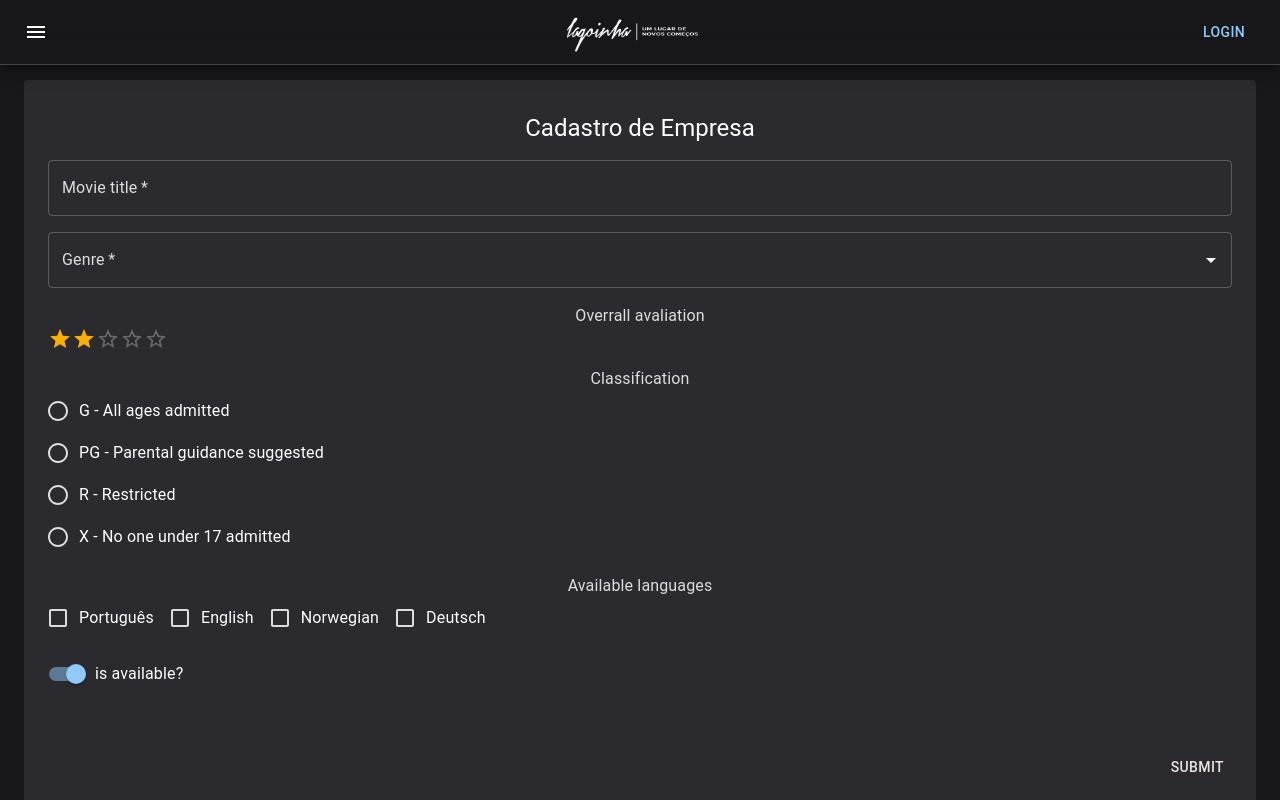
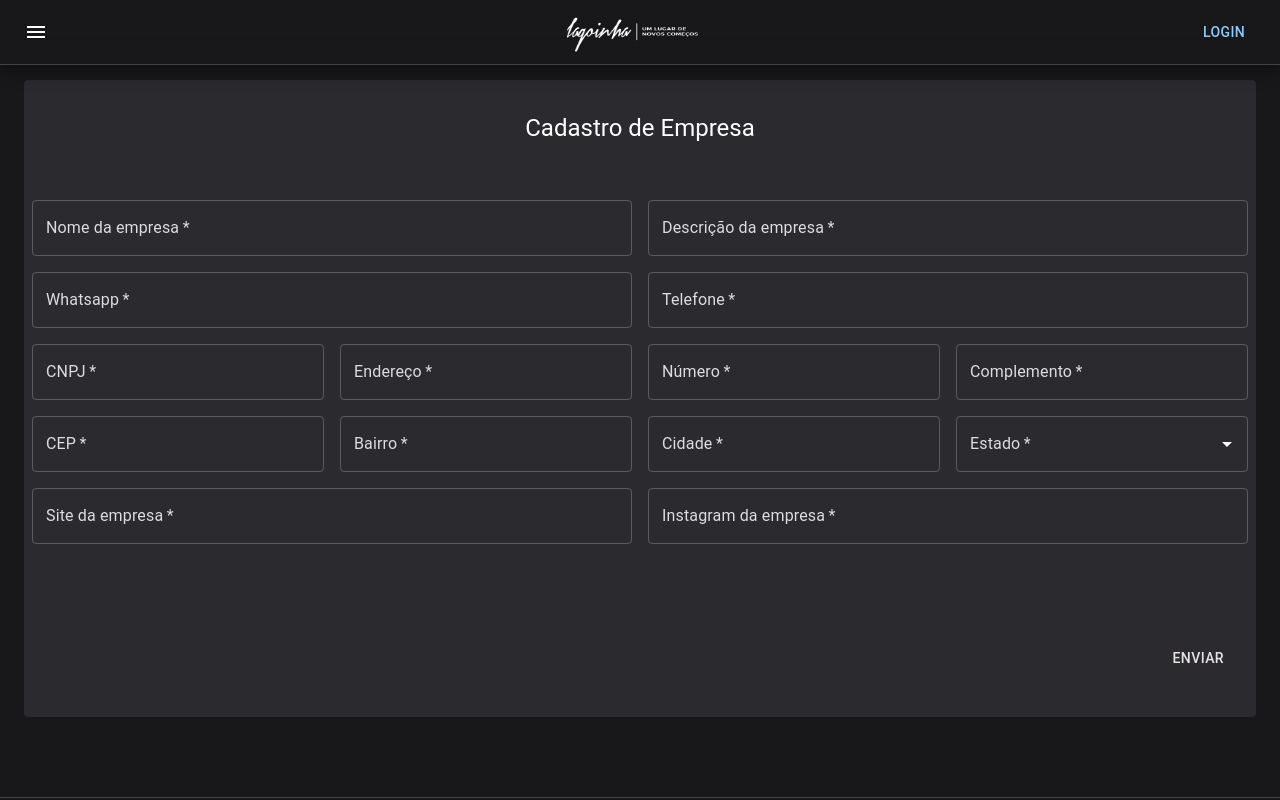
Before and after one commit to leonardo-mayrink-dev/lagoinha-jobs, a React (Vite) app: page /empresa in a window 1280 px wide. Shown: the top 800 px of the page. Built offline with nearby package versions, Linux system fonts and the light colour scheme.

Commit message:
updating styles

```diff
--- a/src/components/CustomForm/CadastroEmpresaForm.tsx
+++ b/src/components/CustomForm/CadastroEmpresaForm.tsx
@@ -1,10 +1,12 @@
 import {
   Autocomplete,
+  Box,
   Checkbox,
   FormControl,
   FormControlLabel,
   FormGroup,
   FormLabel,
+  Grid,
   Paper,
   Radio,
   RadioGroup,
@@ -93,8 +95,9 @@ export function CadastroEmpresaForm() {
     setClassification(null);
     setIsAvailable(true);
   };
+
   return (
-    <Paper elevation={0}>
+    <Paper elevation={0} >
       <CustomForm
         // props for form
         action="#"
@@ -103,29 +106,253 @@ export function CadastroEmpresaForm() {
         // grid props
         container
         gap={2}
-        px={3}
+        px={1}
         py={4}
-        justifyContent={"end"}
+        // justifyContent={"end"}
         flexDirection={"column"}
+      // sx={{ m: 1, width: '60ch' }}
+
       >
         {/* Form title */}
         <Typography variant="h5">Cadastro de Empresa</Typography>
 
+
+
         {/* Text input */}
         {/* https://mui.com/material-ui/react-text-field/ */}
-        <FormControl sx={{ width: "100%" }}>
+        {/* <FormControl sx={{ width: "100%"}}  >
           <TextField
             name="movie-title"
             label="Movie title"
             required
             value={movieTitle}
             onChange={(e) => setMovieTitle(e.target.value)}
+            // sx={{ p: '2px 1px', display: 'flex', alignItems: 'center' }}
+
+
           />
-        </FormControl>
+
+
+        </FormControl> */}
+
+        {/* /////////////////////////////////////////////////////////// */}
+
+        <Grid container
+          spacing={{ xs: 0, md: 2 }}
+          gap={{ xs: 2, md: 0 }}
+          py={5}
+          px={0}
+          width={"100%"}>
+
+          <Grid item xs={12} sm={12} md={6} lg={6}>
+            <FormControl sx={{ width: "100%" }}>
+              <TextField
+                name="nome-empresa"
+                label="Nome da empresa"
+                required
+              // value={movieTitle}
+              // onChange={(e) => setNomeEmpresa(e.target.value)}
+              />
+            </FormControl>
+          </Grid>
+
+          <Grid item xs={12} sm={12} md={6} lg={6}>
+            <FormControl sx={{ width: "100%" }}>
+              <TextField
+                name="descricao-empresa"
+                label="Descrição da empresa"
+                required
+              // value={}
+              // onChange={(e) => set(e.target.value)}
+              />
+            </FormControl>
+          </Grid>
+
+          <Grid item xs={12} sm={12} md={6} lg={6}>
+            <FormControl sx={{ width: "100%" }}>
+              <TextField
+                name="wpp"
+                label="Whatsapp"
+                required
+              // value={}
+              // onChange={(e) => set(e.target.value)}
+              />
+            </FormControl>
+          </Grid>
+
+          <Grid item xs={12} sm={12} md={6} lg={6}>
+            <FormControl sx={{ width: "100%" }}>
+              <TextField
+                name="telefone"
+                label="Telefone"
+                required
+              // value={}
+              // onChange={(e) => set(e.target.value)}
+              />
+            </FormControl>
+          </Grid>
+
+          <Grid item xs={12} sm={12} md={3} lg={3}>
+            <FormControl sx={{ width: "100%" }}>
+              <TextField
+                name="cnpj"
+                label="CNPJ"
+                required
+              // value={}
+              // onChange={(e) => set(e.target.value)}
+              />
+            </FormControl>
+          </Grid>
+
+          <Grid item xs={12} sm={12} md={3} lg={3}>
+            <FormControl sx={{ width: "100%" }}>
+              <TextField
+                name="endereco-empresa"
+                label="Endereço"
+                required
+              // value={}
+              // onChange={(e) => set(e.target.value)}
+              />
+            </FormControl>
+          </Grid>
+
+          <Grid item xs={12} sm={12} md={3} lg={3}>
+            <FormControl sx={{ width: "100%" }}>
+              <TextField
+                name="endereco-numero"
+                label="Número"
+                required
+              // value={}
+              // onChange={(e) => set(e.target.value)}
+              />
+            </FormControl>
+          </Grid>
+
+          <Grid item xs={12} sm={12} md={3} lg={3}>
+            <FormControl sx={{ width: "100%" }}>
+              <TextField
+                name="endereco-complemento"
+                label="Complemento"
+                required
+              // value={}
+              // onChange={(e) => set(e.target.value)}
+              />
+            </FormControl>
+          </Grid>
+
+          <Grid item xs={12} sm={12} md={3} lg={3}>
+            <FormControl sx={{ width: "100%" }}>
+              <TextField
+                name="cep"
+                label="CEP"
+                required
+              // value={}
+              // onChange={(e) => set(e.target.value)}
+              />
+            </FormControl>
+          </Grid>
+
+          <Grid item xs={12} sm={12} md={3} lg={3}>
+            <FormControl sx={{ width: "100%" }}>
+              <TextField
+                name="bairro"
+                label="Bairro"
+                required
+              // value={}
+              // onChange={(e) => set(e.target.value)}
+              />
+            </FormControl>
+          </Grid>
+
+          <Grid item xs={12} sm={12} md={3} lg={3}>
+            <FormControl sx={{ width: "100%" }}>
+              <TextField
+                name="cidade"
+                label="Cidade"
+                required
+              // value={}
+              // onChange={(e) => set(e.target.value)}
+              />
+            </FormControl>
+          </Grid>
+
+          <Grid item xs={12} sm={12} md={3} lg={3}>
+            {/* <FormControl sx={{ width: "100%" }}>
+              <TextField
+                name="estado"
+                label="Estado"
+                required
+              // value={}
+              // onChange={(e) => set(e.target.value)}
+              />
+            </FormControl> */}
+            <FormControl sx={{ width: "100%" }}>
+              <Autocomplete
+                disablePortal
+                id="genres"
+                options={genreOptions || []}
+                value={genre}
+                onChange={(e, value) => setGenre(value)}
+                renderInput={(params) => (
+                  <TextField {...params} label="Estado" required />
+                )}
+              />
+            </FormControl>
+          </Grid>
+
+          <Grid item xs={12} sm={12} md={6} lg={6}>
+            <FormControl sx={{ width: "100%" }}>
+              <TextField
+                name="url-site"
+                label="Site da empresa"
+                required
+              // value={}
+              // onChange={(e) => set(e.target.value)}
+              />
+            </FormControl>
+          </Grid>
+
+          <Grid item xs={12} sm={12} md={6} lg={6}>
+            <FormControl sx={{ width: "100%" }}>
+              <TextField
+                name="url-instagram"
+                label="Instagram da empresa"
+                required
+              // value={}
+              // onChange={(e) => set(e.target.value)}
+              />
+            </FormControl>
+          </Grid>
+
+
+
+        </Grid>
+
+
+
+
+
+
+
+
+
+
+
+
+
+
+
+
+
+
+
+
+
+        {/* /////////////////////////////////////////////////////////// */}
 
         {/* Autocomplete */}
         {/* https://mui.com/material-ui/react-autocomplete/ */}
-        <FormControl sx={{ width: "100%" }}>
+        {/* <FormControl sx={{ width: "100%" }}>
           <Autocomplete
             disablePortal
             id="genres"
@@ -136,23 +363,23 @@ export function CadastroEmpresaForm() {
               <TextField {...params} label="Genre" required />
             )}
           />
-        </FormControl>
+        </FormControl> */}
 
         {/* Rating */}
         {/* https://mui.com/material-ui/react-rating/ */}
-        <FormControl>
+        {/* <FormControl>
           <FormLabel id="avaliation-label">Overrall avaliation</FormLabel>
           <Rating
             name="avaliation"
             onChange={(e, value) => setAvaliation(value)}
             value={avaliation}
           />
-        </FormControl>
+        </FormControl> */}
 
         {/* Radio group */}
         {/* https://mui.com/material-ui/react-radio-button/ */}
-        <FormControl>
-          {/* classifications: https://en.wikipedia.org/wiki/Motion_Picture_Association_film_rating_system#:~:text=Rated%20G%3A%20General%20audiences%20%E2%80%93%20All,accompanying%20parent%20or%20adult%20guardian. */}
+        {/* classifications: https://en.wikipedia.org/wiki/Motion_Picture_Association_film_rating_system#:~:text=Rated%20G%3A%20General%20audiences%20%E2%80%93%20All,accompanying%20parent%20or%20adult%20guardian. */}
+        {/* <FormControl>
           <FormLabel id="classification-label">Classification</FormLabel>
           <RadioGroup name="classification-group" row={false}>
             {classificationOptions?.map((option) => (
@@ -166,11 +393,11 @@ export function CadastroEmpresaForm() {
               />
             ))}
           </RadioGroup>
-        </FormControl>
+        </FormControl> */}
 
         {/* Checkboxes */}
         {/* https://mui.com/material-ui/react-checkbox/ */}
-        <FormControl>
+        {/* <FormControl>
           <FormLabel id="classification-label">Available languages</FormLabel>
           <FormGroup row>
             {availableLanguageOptions?.map((language) => (
@@ -191,10 +418,10 @@ export function CadastroEmpresaForm() {
               />
             ))}
           </FormGroup>
-        </FormControl>
+        </FormControl> */}
 
         {/* Switch */}
-        <FormGroup>
+        {/* <FormGroup>
           <FormControlLabel
             control={
               <Switch
@@ -204,7 +431,7 @@ export function CadastroEmpresaForm() {
             }
             label="is available?"
           />
-        </FormGroup>
+        </FormGroup> */}
       </CustomForm>
     </Paper>
   );
--- a/src/components/CustomForm/CustomForm.tsx
+++ b/src/components/CustomForm/CustomForm.tsx
@@ -20,7 +20,7 @@ export function CustomForm(props: TCustomForm) {
             {props.children}
           </Grid>
           <Box display={'flex'} justifyContent={'end'} alignItems={'end'} flexDirection={'row'} mb={2} p={3}>
-            <Button type="submit" color="secondary">Submit</Button>
+            <Button type="submit" color="secondary">Enviar</Button>
           </Box>
         </form>
       </Grid>
```
